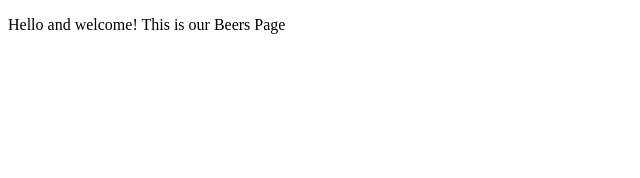
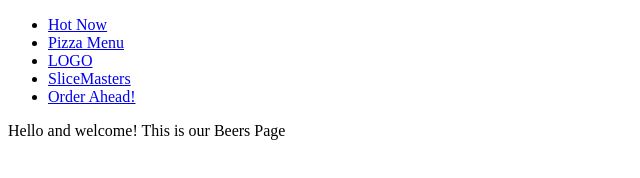
Before and after one commit to sukhanova/master-gatsby, a Gatsby site in the folder gatsby/: page /beers in a window 1280 px wide. Shown: the whole page, without its empty margins (0-640 px from the left). Built offline with nearby package versions, Linux system fonts and the light colour scheme; Gatsby itself is replaced by a stand-in of ours.

Commit message:
added Routing and Navigation

```diff
--- /dev/null
+++ b/gatsby/src/components/Nav.js
@@ -0,0 +1,26 @@
+import React from 'react';
+import { Link} from 'gatsby';
+
+
+export default function Nav() {
+    return <nav>
+        <ul>
+            <li>
+                <Link to="/">Hot Now</Link>
+                {/* <a href="/">Home</a> */}
+            </li>
+            <li>
+                <Link to="/pizzas">Pizza Menu</Link>
+            </li>
+            <li>
+                <Link to="/">LOGO</Link>
+            </li>
+            <li>
+                <Link to="/slicemasters">SliceMasters</Link>
+            </li>
+            <li>
+                <Link to="/order">Order Ahead!</Link>
+            </li>
+      </ul>
+  </nav>
+}
--- a/gatsby/src/pages/beers.js
+++ b/gatsby/src/pages/beers.js
@@ -1,9 +1,11 @@
 import React from 'react';
+import Nav from '../components/Nav';
 
 export default function BeersPage() {
 
     return (
         <div>
+            <Nav />
             <p>Hello and welcome! This is our Beers Page</p>
         </div>
     );
--- a/gatsby/src/pages/index.js
+++ b/gatsby/src/pages/index.js
@@ -1,9 +1,11 @@
 import React from 'react';
+import Nav from '../components/Nav';
 
 export default function HomePage() {
 
     return (
         <div>
+            <Nav />
             <p>Hello and welcome! This is our Home Page</p>
         </div>
     );
--- a/gatsby/src/pages/slicemasters.js
+++ b/gatsby/src/pages/slicemasters.js
@@ -1,9 +1,11 @@
 import React from 'react';
+import Nav from '../components/Nav';
 
 export default function SlicemastersPage() {
 
     return (
         <div>
+            <Nav />
             <p>Hello and welcome! This is our Slicemasters Page</p>
         </div>
     );
```
